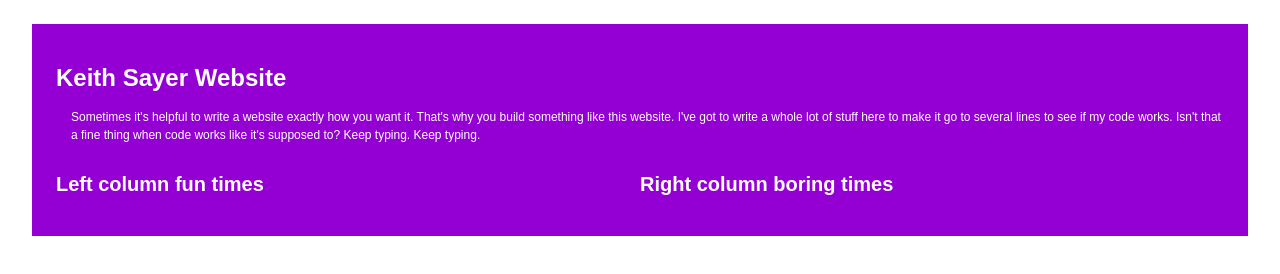
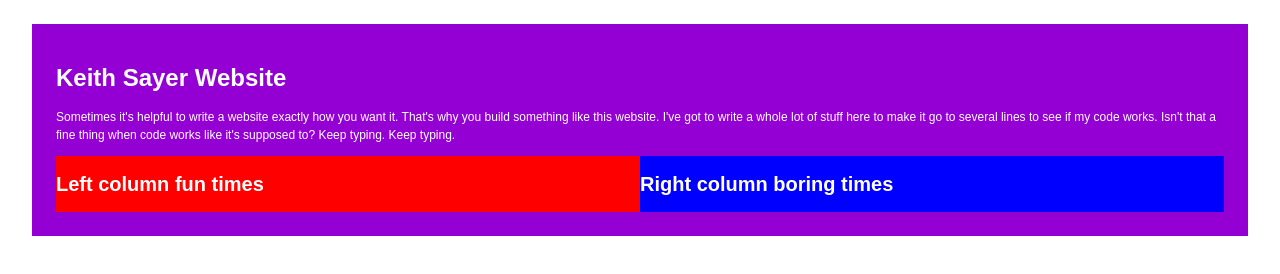
Before and after one commit to KeithSayer/Web, a plain HTML site: page index.html in a window 1280 px wide. Drawn offline with Linux system fonts and the light colour scheme.

Commit message:
color columns

```diff
--- a/index.html
+++ b/index.html
@@ -18,10 +18,10 @@
             Isn't that a fine thing when code works like it's supposed to? Keep typing. Keep typing.
         </p>
         <div class="row">
-            <div class="leftcolumn">
+            <div class="column left">
                 <h2>Left column fun times</h2>
             </div>
-            <div class="rightcolumn">
+            <div class="column right">
                 <h2>Right column boring times</h2>
             </div>
         </div>
--- a/styles.css
+++ b/styles.css
@@ -10,7 +10,6 @@ h1,h2,h3,h4 {
 }
 
 p {
-    padding-inline-start: 15px;
     line-height: 150%;
 }
 
@@ -40,12 +39,15 @@ h4 {
     display:flex;
 }
 
-.leftcolumn {
+.column {
     flex:50%;
     width: 33%;
-    align-items: right;
 }
-.rightcolumn {
-    flex:50%;
-    align-items: left;
+.right {
+    align-content: left;
+    background-color: blue;
 }
+.left {
+    align-content: right;
+    background-color: red;
+}
```
